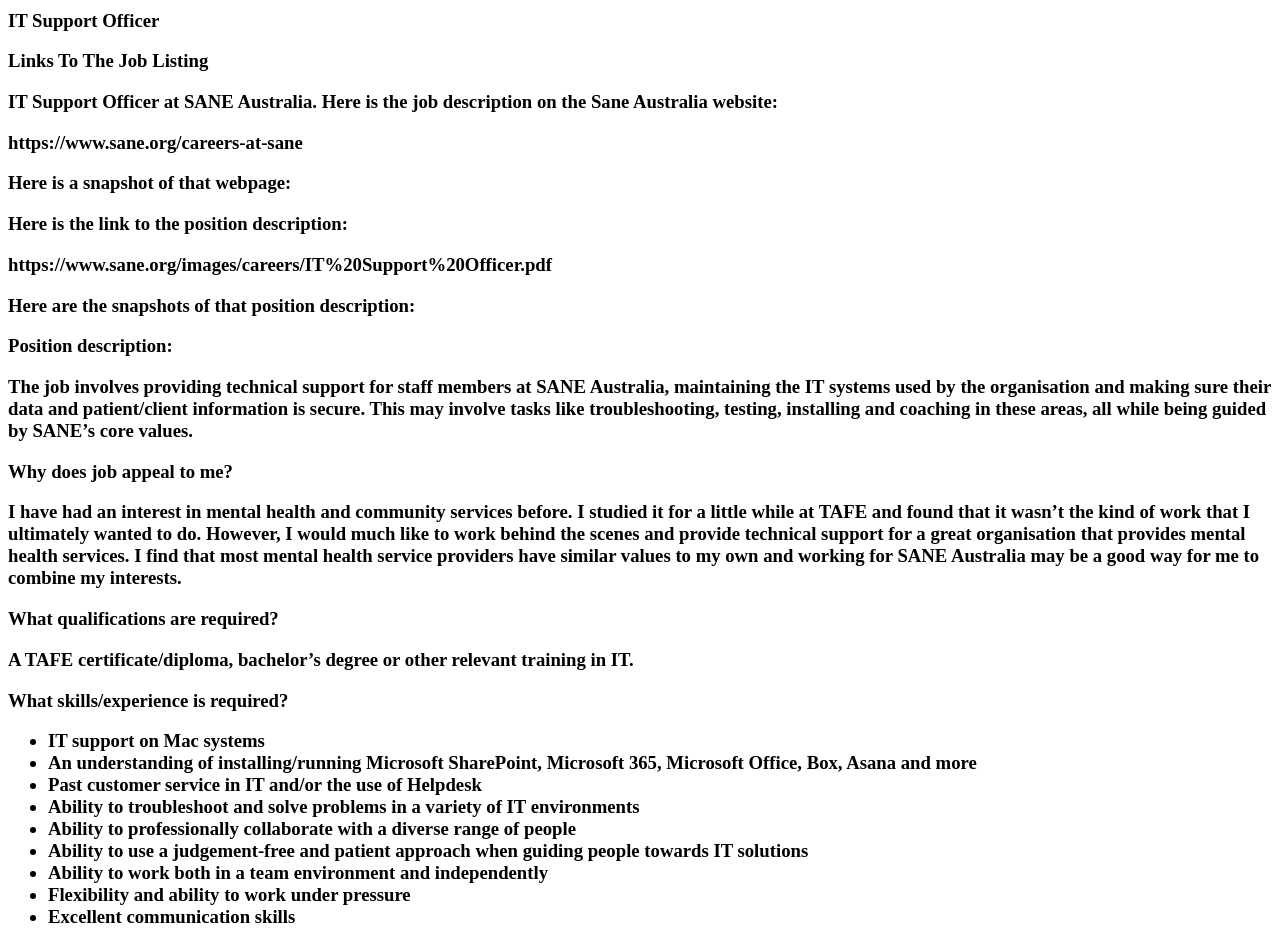
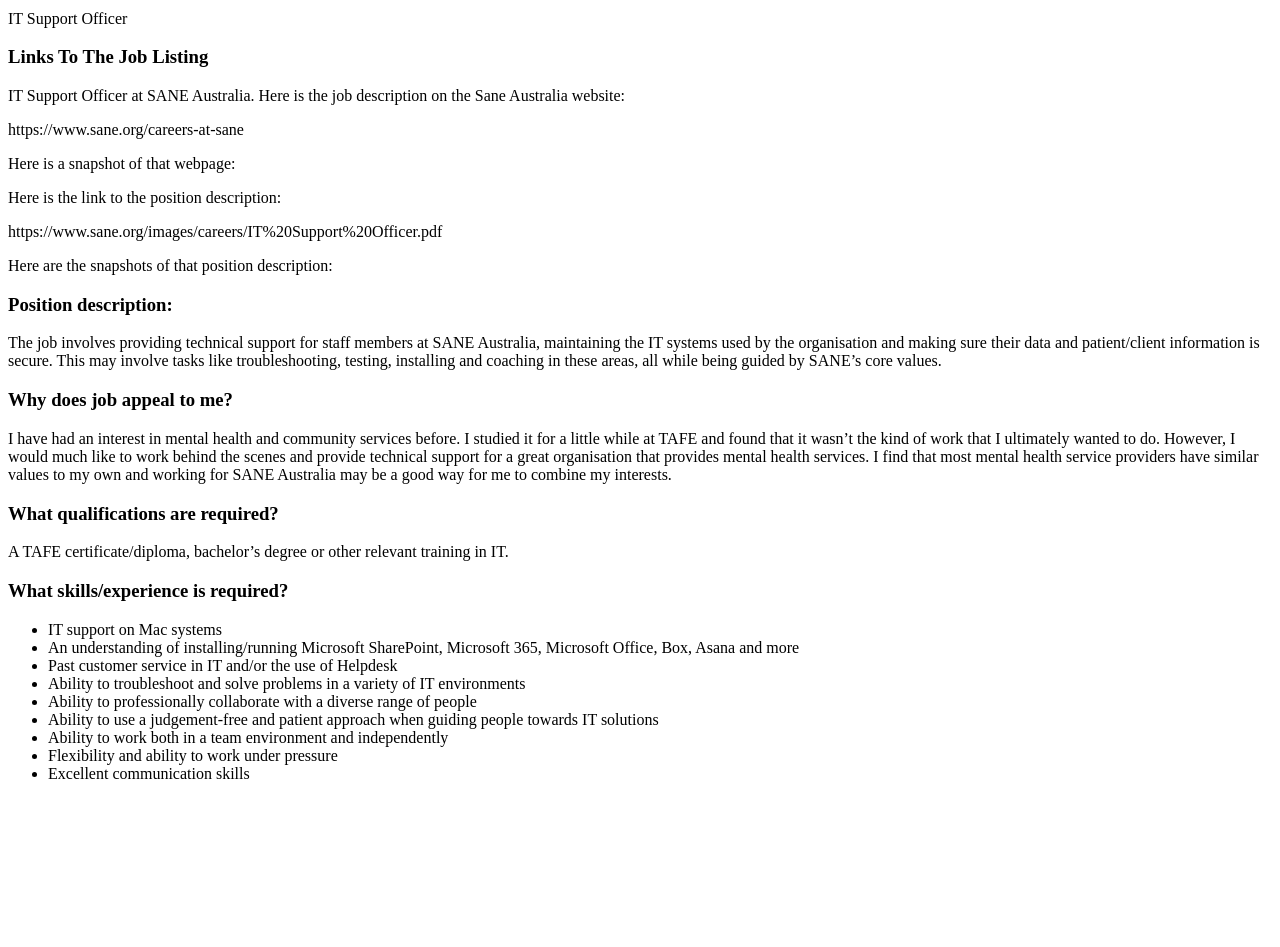
Before and after one commit to MaddieDupree/Assignment1, a plain HTML site: page index.html in a window 1280 px wide. Shown: the part 900-1847 px from the top of the page. After the commit the page ends 1699 px from the top, so only its background shows below. Drawn offline with Linux system fonts and the light colour scheme.

Commit message:
Update index.html

```diff
--- a/index.html
+++ b/index.html
@@ -22,24 +22,24 @@
   <h3>What Do You Expect to Learn During Your Studies?</h3>
    <p>As I am only enrolled in the Introduction to Information Technology at this stage, I hope to get a sense of whether IT is the career that I want to pursue further. I still have a lot of uncertainty about my career options and I am not as instinctually drawn to computers as others are, but I wish to put in my best effort to make it worthwhile.<p>
  <h2>My Ideal Job</h2>
-  <h3>Job Title:<h3>
-   <p>IT Support Officer<p>
-  <h3>Links To The Job Listing<h3>
-   <p>IT Support Officer at SANE Australia. Here is the job description on the Sane Australia website:<p>
-   <p>https://www.sane.org/careers-at-sane<p>
-   <p>Here is a snapshot of that webpage:<p>
+  <h3>Job Title:</h3>
+   <p>IT Support Officer</p>
+  <h3>Links To The Job Listing</h3>
+   <p>IT Support Officer at SANE Australia. Here is the job description on the Sane Australia website:</p>
+   <p>https://www.sane.org/careers-at-sane</p>
+   <p>Here is a snapshot of that webpage:</p>
 
-   <p>Here is the link to the position description:<p>
-   <p>https://www.sane.org/images/careers/IT%20Support%20Officer.pdf<p>
-   <p>Here are the snapshots of that position description:<p>
+   <p>Here is the link to the position description:</p>
+   <p>https://www.sane.org/images/careers/IT%20Support%20Officer.pdf</p>
+   <p>Here are the snapshots of that position description:</p>
 
-  <h3>Position description:<h3>
-   <p>The job involves providing technical support for staff members at SANE Australia, maintaining the IT systems used by the organisation and making sure their data and patient/client information is secure. This may involve tasks like troubleshooting, testing, installing and coaching in these areas, all while being guided by SANE’s core values.<p>
-  <h3>Why does job appeal to me?<h3>
-   <p>I have had an interest in mental health and community services before. I studied it for a little while at TAFE and found that it wasn’t the kind of work that I ultimately wanted to do. However, I would much like to work behind the scenes and provide technical support for a great organisation that provides mental health services. I find that most mental health service providers have similar values to my own and working for SANE Australia may be a good way for me to combine my interests.<p>
-  <h3>What qualifications are required?<h3>
-   <p>A TAFE certificate/diploma, bachelor’s degree or other relevant training in IT.<p>
-  <h3>What skills/experience is required?<h3>
+  <h3>Position description:</h3>
+   <p>The job involves providing technical support for staff members at SANE Australia, maintaining the IT systems used by the organisation and making sure their data and patient/client information is secure. This may involve tasks like troubleshooting, testing, installing and coaching in these areas, all while being guided by SANE’s core values.</p>
+  <h3>Why does job appeal to me?</h3>
+   <p>I have had an interest in mental health and community services before. I studied it for a little while at TAFE and found that it wasn’t the kind of work that I ultimately wanted to do. However, I would much like to work behind the scenes and provide technical support for a great organisation that provides mental health services. I find that most mental health service providers have similar values to my own and working for SANE Australia may be a good way for me to combine my interests.</p>
+  <h3>What qualifications are required?</h3>
+   <p>A TAFE certificate/diploma, bachelor’s degree or other relevant training in IT.</p>
+  <h3>What skills/experience is required?</h3>
    <ul>
     <li>IT support on Mac systems</li>
     <li>An understanding of installing/running Microsoft SharePoint, Microsoft 365, Microsoft Office, Box, Asana and more</li>
@@ -50,7 +50,7 @@
     <li>Ability to work both in a team environment and independently</li>
     <li>Flexibility and ability to work under pressure</li>
     <li>Excellent communication skills</li>
-   <ul>
+   </ul>
 
 
 </body>
```
